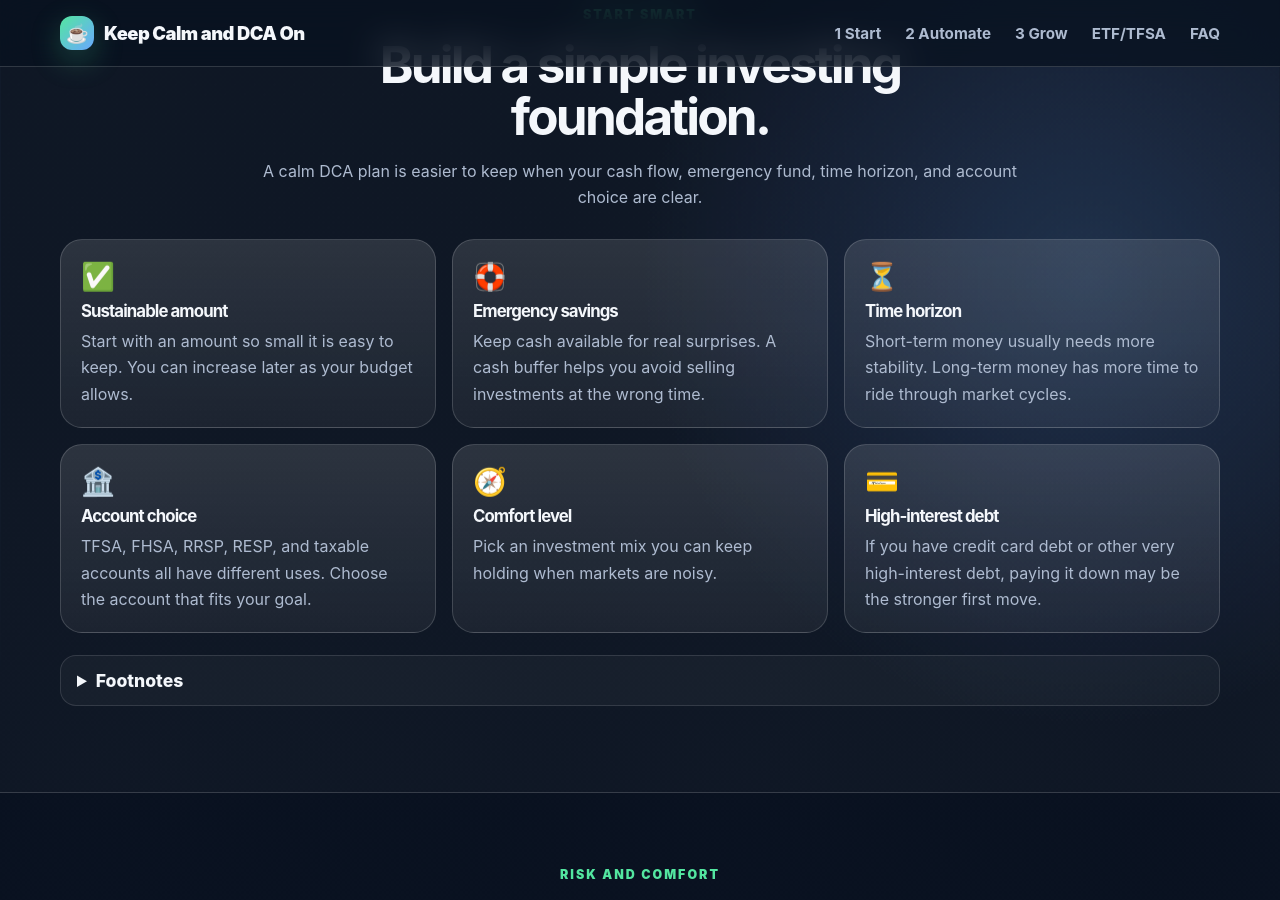
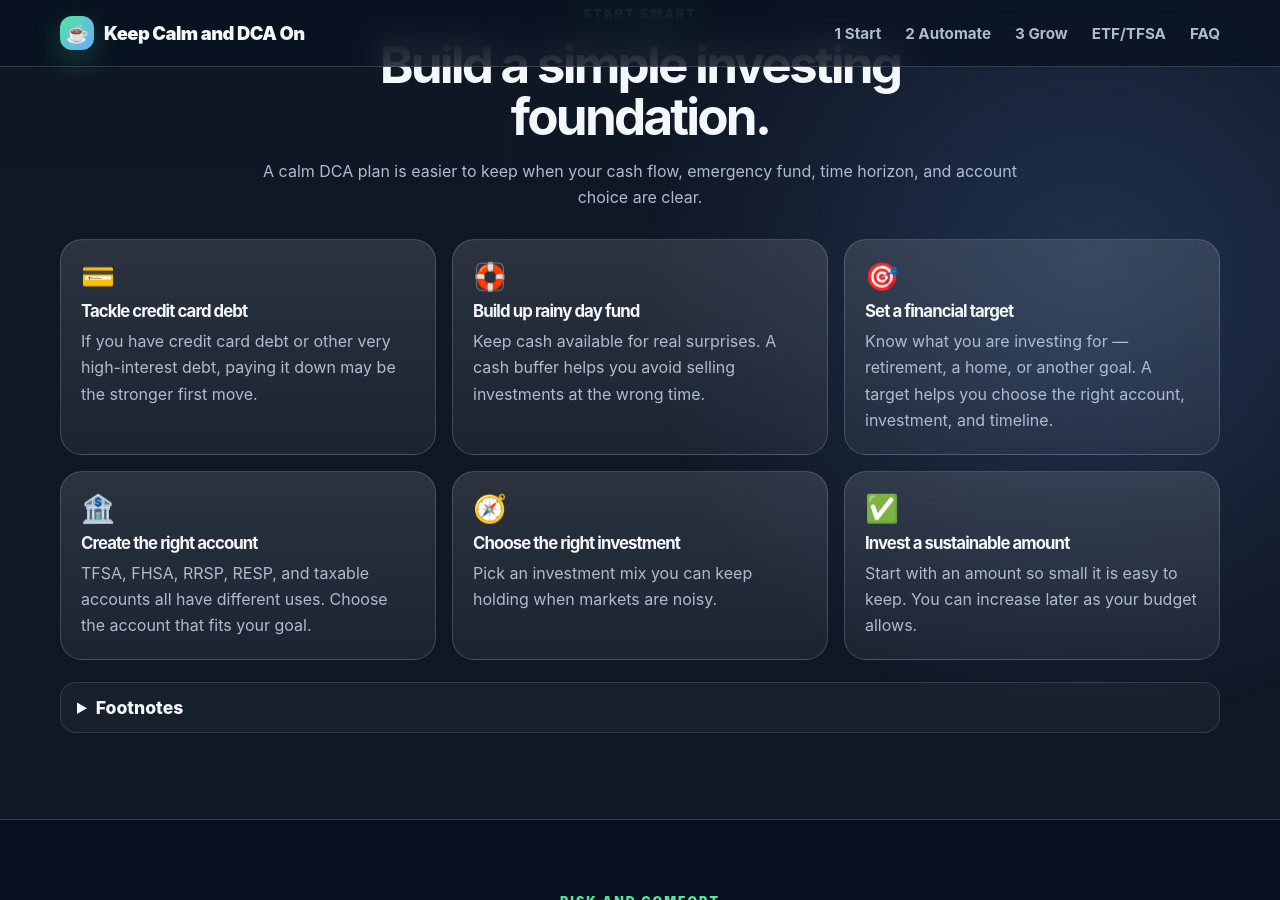
Before and after one commit to thestamp/dcathedip, a Jekyll site: the page built from index.html, in a window 1280 px wide and 900 px high, scrolled down 1710 px. Built offline with Jekyll 4.4.1, drawn with Linux system fonts in a browser that asks for light colours.

Commit message:
Reorder and rename foundation cards: debt→rainy day→target→account→investment→amount

```diff
--- a/index.html
+++ b/index.html
@@ -88,12 +88,12 @@
         <p>A calm DCA plan is easier to keep when your cash flow, emergency fund, time horizon, and account choice are clear.</p>
       </div>
       <div class="foundation-grid">
-        <article class="foundation-card"><span class="icon">✅</span><h3>Sustainable amount</h3><p>Start with an amount so small it is easy to keep. You can increase later as your budget allows.</p></article>
-        <article class="foundation-card"><span class="icon">🛟</span><h3>Emergency savings</h3><p>Keep cash available for real surprises. A cash buffer helps you avoid selling investments at the wrong time.</p></article>
-        <article class="foundation-card"><span class="icon">⏳</span><h3>Time horizon</h3><p>Short-term money usually needs more stability. Long-term money has more time to ride through market cycles.</p></article>
-        <article class="foundation-card"><span class="icon">🏦</span><h3>Account choice</h3><p>TFSA, FHSA, RRSP, RESP, and taxable accounts all have different uses. Choose the account that fits your goal.</p></article>
-        <article class="foundation-card"><span class="icon">🧭</span><h3>Comfort level</h3><p>Pick an investment mix you can keep holding when markets are noisy.</p></article>
-        <article class="foundation-card"><span class="icon">💳</span><h3>High-interest debt</h3><p>If you have credit card debt or other very high-interest debt, paying it down may be the stronger first move.</p></article>
+        <article class="foundation-card"><span class="icon">💳</span><h3>Tackle credit card debt</h3><p>If you have credit card debt or other very high-interest debt, paying it down may be the stronger first move.</p></article>
+        <article class="foundation-card"><span class="icon">🛟</span><h3>Build up rainy day fund</h3><p>Keep cash available for real surprises. A cash buffer helps you avoid selling investments at the wrong time.</p></article>
+        <article class="foundation-card"><span class="icon">🎯</span><h3>Set a financial target</h3><p>Know what you are investing for — retirement, a home, or another goal. A target helps you choose the right account, investment, and timeline.</p></article>
+        <article class="foundation-card"><span class="icon">🏦</span><h3>Create the right account</h3><p>TFSA, FHSA, RRSP, RESP, and taxable accounts all have different uses. Choose the account that fits your goal.</p></article>
+        <article class="foundation-card"><span class="icon">🧭</span><h3>Choose the right investment</h3><p>Pick an investment mix you can keep holding when markets are noisy.</p></article>
+        <article class="foundation-card"><span class="icon">✅</span><h3>Invest a sustainable amount</h3><p>Start with an amount so small it is easy to keep. You can increase later as your budget allows.</p></article>
       </div>
       <details class="section-footnote"><summary>Footnotes</summary><p>This checklist is not meant to block investing. It is meant to make the habit easier to keep, especially when markets are noisy or life gets expensive. Personal circumstances can change which account or contribution amount makes sense.</p></details>
     </div>
```
Also changed, not shown: tests/smoke.js (+3 -3 lines).
